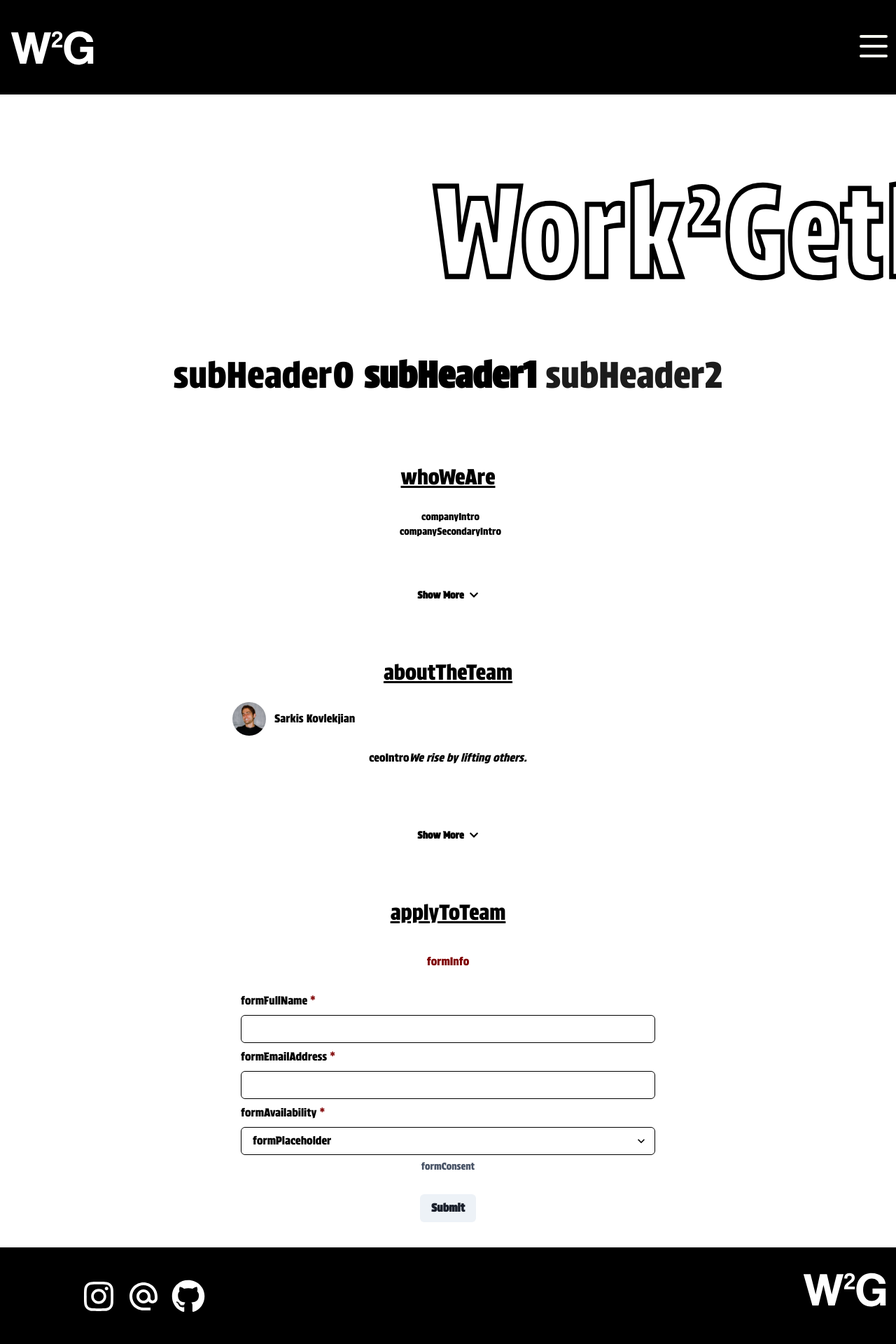
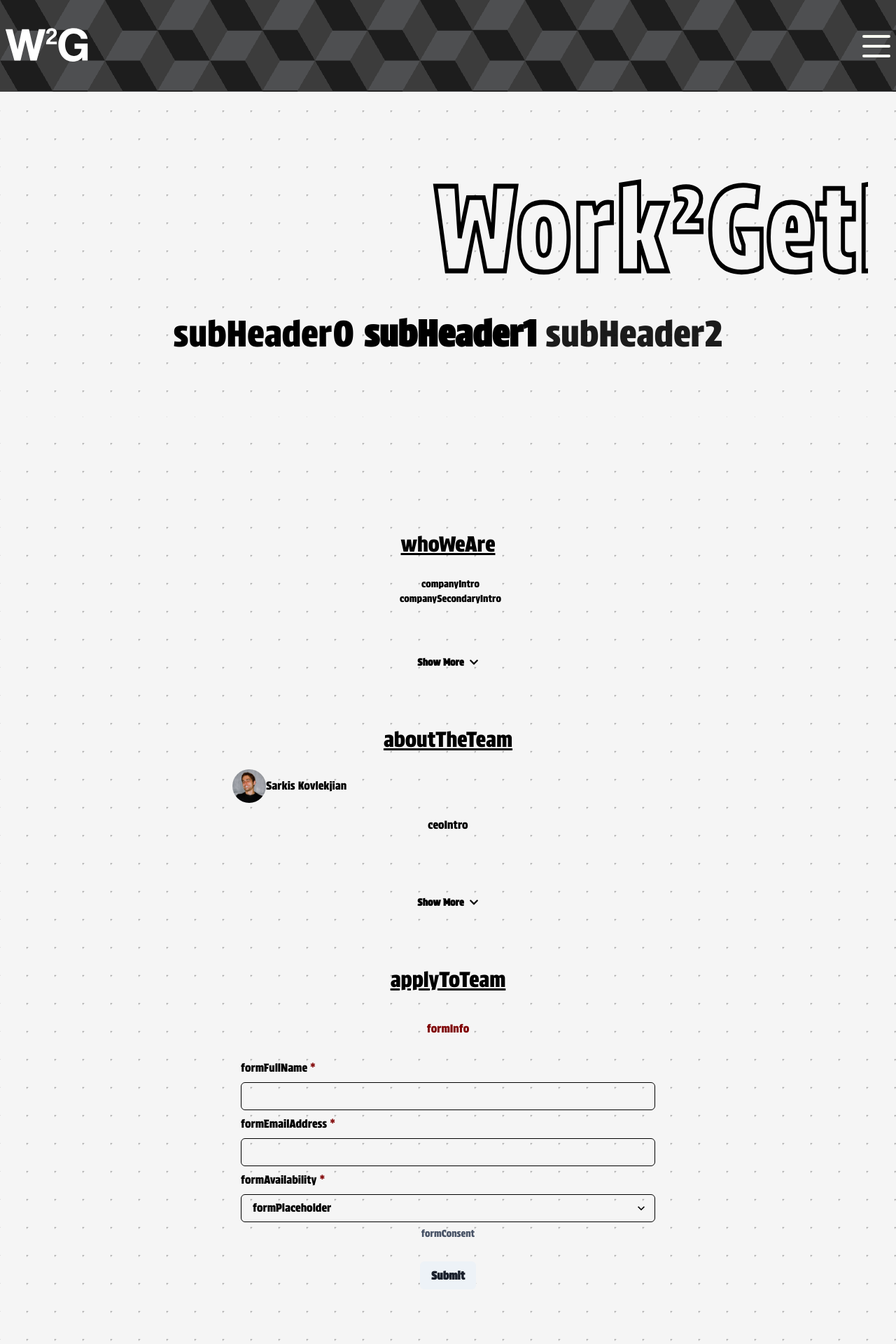
Before and after one commit to kenshanta/sleek-company-portfolio, a React (Vite) app: page / in a window 1280 px wide. Shown: the top 1920 px of the page at 70% size. Built offline with nearby package versions, Linux system fonts and the light colour scheme; what i18next-xhr-backend would draw is missing.

Commit message:
giant commit

```diff
--- a/public/locales/en/translation.json
+++ b/public/locales/en/translation.json
@@ -3,7 +3,7 @@
   "subHeader1": "by lifting",
   "subHeader2": "others",
   "whoWeAre": "Who we are:",
-  "companyIntro": "Sarkis specializes in providing services in web development and software engineering. Projects worked on should be available in this upcoming section quite soon, so tune in to see live updated over the period of 2 weeks :)",
+  "companyIntro": "We specialize in providing services in web development and software engineering. Projects worked on should be available in this upcoming section quite soon, so tune in to see live updated over the period of 2 weeks :)",
   "companySecondaryIntro": "Drawing from our extensive experience, we understand that logistics is the backbone of any event, upon which all other aspects depend. We recognize the critical importance of logistics functioning smoothly; any breakdown in this area can jeopardize the entire event. Therefore, we take pride in training our staff to meet the specific needs of each client. Flexibility and reliability in providing competent staff are paramount to us, as we strive to establish enduring relationships with our clients.",
   "aboutTheTeam": "About The Team:",
   "ceoIntro": "Sarkis Kovlekjian has over 5 years of experience in the field of software engineering and web development. In the beginning; just a junior developer who undertook multiple different ptojects along the upcoming years, through various clients in Netherlands, Armenia, Germany. Over the course responsibility became a major role achievment, and the work ethic and positive interactions with clients were a good resonance. The role of a team leader - who acts as a point of contact between the staff and manager - was a great experience especially in the docummentation and testing fields. Would want to exceed the expectations of our clients and leave a positive impression",
--- a/src/App.css
+++ b/src/App.css
@@ -5,10 +5,12 @@
 }
 
 .App {
-  background-color: rgb(11, 11, 11);
+  width: 100%;
+  height: 100%;
+  background: linear-gradient(135deg, grey 0.5%, black 5%, black 100%);
+  background-size: 40px 40px;
+  animation: move 3s linear infinite;
   text-align: center;
-  height: 100%;
-  width: 100%;
   font-family: "Protest";
 }
 
@@ -27,21 +29,64 @@
   padding: 30px 20px;
 }
 
-.App-body {
-  background-color: rgb(11, 11, 11);
+.App-header {
   color: white;
-  margin-top: 3rem;
+  width: 100%;
+  height: 100%;
+  padding: 0.5rem;
+  --s: 150px;
+  --c1: #4e4f51;
+  --c2: #1d1d1d;
+  --c3: #3c3c3c;
+
+  background: repeating-conic-gradient(
+        from 30deg,
+        #0000 0 120deg,
+        var(--c3) 0 180deg
+      )
+      calc(0.5 * var(--s)) calc(0.5 * var(--s) * 0.577),
+    repeating-conic-gradient(
+      from 30deg,
+      var(--c1) 0 60deg,
+      var(--c2) 0 120deg,
+      var(--c3) 0 180deg
+    );
+  background-size: var(--s) calc(var(--s) * 0.577);
 }
 
-.App-footer {
+.App-body {
   color: white;
-  background-color: black;
-  padding-top: 3rem;
+  width: 100%;
+  height: 100%;
+  background: #121212;
+  background: linear-gradient(135deg, grey 0.5%, black 5%, black 100%);
+  background-size: 40px 40px;
+  animation: move 3s linear infinite;
 }
 .App-footer {
   color: white;
-  background-color: black;
   padding-top: 3rem;
+  width: 100%;
+  height: 100%;
+  --s: 65px;
+  --c1: #4e4f51;
+  --c2: #1d1d1d;
+  --c3: #3c3c3c;
+
+  --_c: 75%, var(--c3) 52.72deg, #0000 0;
+  --_g1: conic-gradient(from -116.36deg at 25% var(--_c));
+  --_g2: conic-gradient(from 63.43deg at 75% var(--_c));
+  background: var(--_g1), var(--_g1) calc(3 * var(--s)) calc(var(--s) / 2),
+    var(--_g2), var(--_g2) calc(3 * var(--s)) calc(var(--s) / 2),
+    conic-gradient(
+      var(--c2) 63.43deg,
+      var(--c1) 0 116.36deg,
+      var(--c2) 0 180deg,
+      var(--c1) 0 243.43deg,
+      var(--c2) 0 296.15deg,
+      var(--c1) 0
+    );
+  background-size: calc(2 * var(--s)) var(--s);
 }
 
 .App-link {
@@ -116,7 +161,6 @@ svg defs {
 }
 
 #secondDiv {
-  /* width: 0px; */
   animation: reveal 16s forwards;
 }
 
@@ -192,6 +236,15 @@ svg defs {
   }
 }
 
+@keyframes move {
+  0% {
+    background-position: 0 0;
+  }
+  100% {
+    background-position: 40px 40px;
+  }
+}
+
 #checkbox {
   display: none;
   justify-content: start;
@@ -238,14 +291,32 @@ svg defs {
 
 @media screen and (prefers-color-scheme: light) {
   .App-body {
-    background-color: white;
+    width: 100%;
+    height: 100%;
+    background: linear-gradient(
+      135deg,
+      grey 0.5%,
+      whitesmoke 5%,
+      whitesmoke 100%
+    );
+    background-size: 40px 40px;
+    animation: move 3s linear infinite;
     color: black;
   }
   p {
     color: black;
   }
   .App {
-    background-color: white;
+    width: 100%;
+    height: 100%;
+    background: linear-gradient(
+      135deg,
+      grey 0.5%,
+      whitesmoke 5%,
+      whitesmoke 100%
+    );
+    background-size: 40px 40px;
+    animation: move 3s linear infinite;
     color: black;
   }
   svg text {
@@ -255,9 +326,11 @@ svg defs {
     stroke: black;
   }
 
-  #fullName ,#email, #reason, #submitt{
+  #fullName,
+  #email,
+  #reason,
+  #submitt {
     border-color: black;
-
   }
 
   @keyframes stroke {
--- a/src/App.tsx
+++ b/src/App.tsx
@@ -3,7 +3,7 @@ import { Grid, GridItem } from "@chakra-ui/react";
 import AppFooter from "./components/footer";
 export default function App() {
   return (
-    <Grid className="App" gap={9}>
+    <Grid className="App" gap={5}>
       <GridItem background={"white"}></GridItem>
       <GridItem>
         <AppFooter />
--- a/src/components/body.tsx
+++ b/src/components/body.tsx
@@ -8,6 +8,7 @@ import {
   Input,
   Button,
   Select,
+  Box,
   Collapse,
 } from "@chakra-ui/react";
 import { Avatar } from "@chakra-ui/react";
@@ -17,12 +18,8 @@ import "react-toastify/dist/ReactToastify.css";
 import { FaChevronDown, FaChevronUp } from "react-icons/fa";
 import { useTranslation } from "react-i18next";
 
-interface AppBodyProps {
-  btnRef: React.RefObject<HTMLButtonElement>;
-  isOpen: boolean;
-  onClose: () => void;
-}
-const AppBody: React.FC<AppBodyProps> = ({ btnRef, isOpen, onClose }) => {
+interface AppBodyProps {}
+const AppBody: React.FC<AppBodyProps> = () => {
   const [status, setStatus] = React.useState("Submit");
   const { t } = useTranslation();
   const [showCeo, setShowCeo] = React.useState(false);
@@ -36,33 +33,17 @@ const AppBody: React.FC<AppBodyProps> = ({ btnRef, isOpen, onClose }) => {
     e.preventDefault();
     setStatus("Sending...");
     toast.warning("Form under construction", { position: "top-center" });
-    // TODO: Backend under construction to be built a by buyi ng a server
-    // const { fullName, email, phoneNumber, birthday } = e.target.elements;
-    // let details = {
-    //   fullName: fullName.value,
-    //   email: email.value,
-    //   phoneNumber: phoneNumber.value,
-    //   birthday: birthday.value,
-    // };
-    // let response = await fetch("http://localhost:8080/form", {
-    //   method: "POST",
-    //   headers: {
-    //     "Content-Type": "application/json; charset=utf-8",
-    //   },
-    //   body: JSON.stringify(details),
-    // });
     setStatus("Submit");
-    // toast.success("submitted");
   };
   return (
     <GridItem
       className="App-body"
       padding={{
-        base: "0 2.5rem 0  2.5rem",
-        sm: "0 3.5rem 0  3.5rem",
+        base: "2.5rem",
+        sm: "3.5rem",
         md: "0 7rem 0rem 7rem",
-        lg: "0 10rem 0 10rem",
-        xl: "0 19.5rem 0 19.5rem",
+        lg: "7rem 10rem 7rem 10rem",
+        xl: "10rem 19.5rem 10rem 19.5rem",
         "2xl": "0 29rem 0 29rem",
       }}
     >
@@ -72,7 +53,7 @@ const AppBody: React.FC<AppBodyProps> = ({ btnRef, isOpen, onClose }) => {
           {t("whoWeAre")}
         </Text>
       </GridItem>
-      <Text fontWeight={"100"} fontSize={"sm"} paddingBottom={9}>
+      <Box fontWeight={"100"} fontSize={"sm"} paddingBottom={9}>
         <Collapse animateOpacity={true} startingHeight={90} in={showCompany}>
           &nbsp; {t("companyIntro")}
           <br />
@@ -87,13 +68,13 @@ const AppBody: React.FC<AppBodyProps> = ({ btnRef, isOpen, onClose }) => {
           Show {showCompany ? "Less " : "More "}&nbsp;
           {showCompany ? <FaChevronUp /> : <FaChevronDown />}
         </Button>
-      </Text>
+      </Box>
       <GridItem paddingY={9}>
         <Text fontSize={"3xl"} textDecoration={"underline"}>
           {t("aboutTheTeam")}
         </Text>
         <GridItem
-          gap={3}
+          // gap={3}
           alignItems={"center"}
           display={"flex"}
           flexDirection={"row"}
@@ -104,11 +85,8 @@ const AppBody: React.FC<AppBodyProps> = ({ btnRef, isOpen, onClose }) => {
           <Avatar size={"md"} name="Sarkis Kovlekjian" src={logo}></Avatar>
           <Text>Sarkis Kovlekjian</Text>
         </GridItem>
-        <Collapse in={showCeo} startingHeight={90} color="white">
-          {/* <Text> */}
+        <Collapse in={showCeo} startingHeight={90}>
           {t("ceoIntro")}
-          <i>We rise by lifting others.</i>
-          {/* </Text> */}
         </Collapse>
         <Button
           variant={"none"}
@@ -124,13 +102,16 @@ const AppBody: React.FC<AppBodyProps> = ({ btnRef, isOpen, onClose }) => {
         <Text fontSize={"3xl"} textDecoration={"underline"}>
           {t("applyToTeam")}
         </Text>
-        {/* <Text paddingTop={3}>{t("studentBanner")}</Text> */}
         <Text paddingTop={9} textColor={"#800002"} textStyle={"italic"}>
           {t("formInfo")}
         </Text>
         <form id="applicationId" onSubmit={handleSubmit}>
           <FormControl padding={8}>
-            <FormLabel display={"flex"} flexDirection={"row"} id="fullName">
+            <FormLabel
+              display={"flex"}
+              flexDirection={"row"}
+              htmlFor="fullName"
+            >
               {t("formFullName")}&nbsp; <Text textColor={"#800002"}>*</Text>
             </FormLabel>
             <Input required id="fullName" />
@@ -138,17 +119,17 @@ const AppBody: React.FC<AppBodyProps> = ({ btnRef, isOpen, onClose }) => {
               display={"flex"}
               flexDirection={"row"}
               paddingTop={2}
-              id="email"
+              htmlFor="email"
             >
               {t("formEmailAddress")}&nbsp;
               <Text textColor={"#800002"}>*</Text>
             </FormLabel>
-            <Input required id="email" type="email" />
+            <Input autoComplete="on" required id="email" type="email" />
             <FormLabel
               display={"flex"}
               flexDirection={"row"}
               paddingTop={2}
-              id="Reason"
+              htmlFor="reason"
             >
               {t("formAvailability")}&nbsp;
               <Text textColor={"#800002"}>*</Text>
@@ -164,7 +145,7 @@ const AppBody: React.FC<AppBodyProps> = ({ btnRef, isOpen, onClose }) => {
 
             <FormHelperText>{t("formConsent")}</FormHelperText>
           </FormControl>
-          <Button id='submitt' isDisabled={isSubmitDisabled} type="submit">
+          <Button id="submitt" isDisabled={isSubmitDisabled} type="submit">
             {status}
           </Button>
         </form>
--- a/src/components/header.tsx
+++ b/src/components/header.tsx
@@ -19,15 +19,12 @@ const AppHeader: React.FC<AppHeaderProps> = ({ btnRef, onOpen, clicked }) => {
         templateColumns="repeat(2, 1fr)"
         position="sticky"
         top="0"
-        paddingX={"4"}
-        paddingRight={"3"}
-        paddingTop={"5"}
         backgroundColor={"black"}
         zIndex={1}
+        className="App-header"
       >
         <Image src={BrandLogo} className="App-logo" alt="logo" />
         <GridItem
-          marginBottom={6}
           display={"flex"}
           colEnd={6}
           onClick={() => clicked()}
@@ -41,10 +38,8 @@ const AppHeader: React.FC<AppHeaderProps> = ({ btnRef, onOpen, clicked }) => {
           </label>
         </GridItem>
       </Grid>
-      <GridItem marginTop={9} textColor={"white"}>
-        <GridItem>
-          <Work2GetherLogo />
-        </GridItem>
+      <GridItem textColor={"white"} padding={"10"}>
+        <Work2GetherLogo />
         <GridItem
           justifyContent={"center"}
           display={"flex"}
--- a/src/i18n.tsx
+++ b/src/i18n.tsx
@@ -6,14 +6,14 @@ import { initReactI18next } from "react-i18next";
 const fallbackLng = ["en"];
 
 i18n
-  .use(Backend) // used to load data from othe directory
-  .use(LanguageDetector) // detects the current language
-  .use(initReactI18next) // passes i18n down to react-i18next
+  .use(Backend)
+  .use(LanguageDetector)
+  .use(initReactI18next)
   .init({
-    fallbackLng, // default language
+    fallbackLng,
     debug: false,
     interpolation: {
-      escapeValue: false, // no need for react. it escapes by default
+      escapeValue: false,
     },
   });
 
--- a/src/modules/home.tsx
+++ b/src/modules/home.tsx
@@ -11,10 +11,10 @@ export default function HomePage() {
   const btnRef = React.useRef<HTMLButtonElement>(null);
 
   return (
-    <Grid className="App" gap={9}>
+    <Grid className="App" gap={10}>
       <HamburgerDrawer btnRef={btnRef} isOpen={isOpen} onClose={onClose} />
       <AppHeader btnRef={btnRef} onOpen={onOpen} clicked={() => onOpen()} />
-      <AppBody isOpen={isOpen} btnRef={btnRef} onClose={onClose} />
+      <AppBody />
       <AppFooter />
     </Grid>
   );
```
Also changed, not shown: src/Work2gether.svg, src/logo-white.svg.
